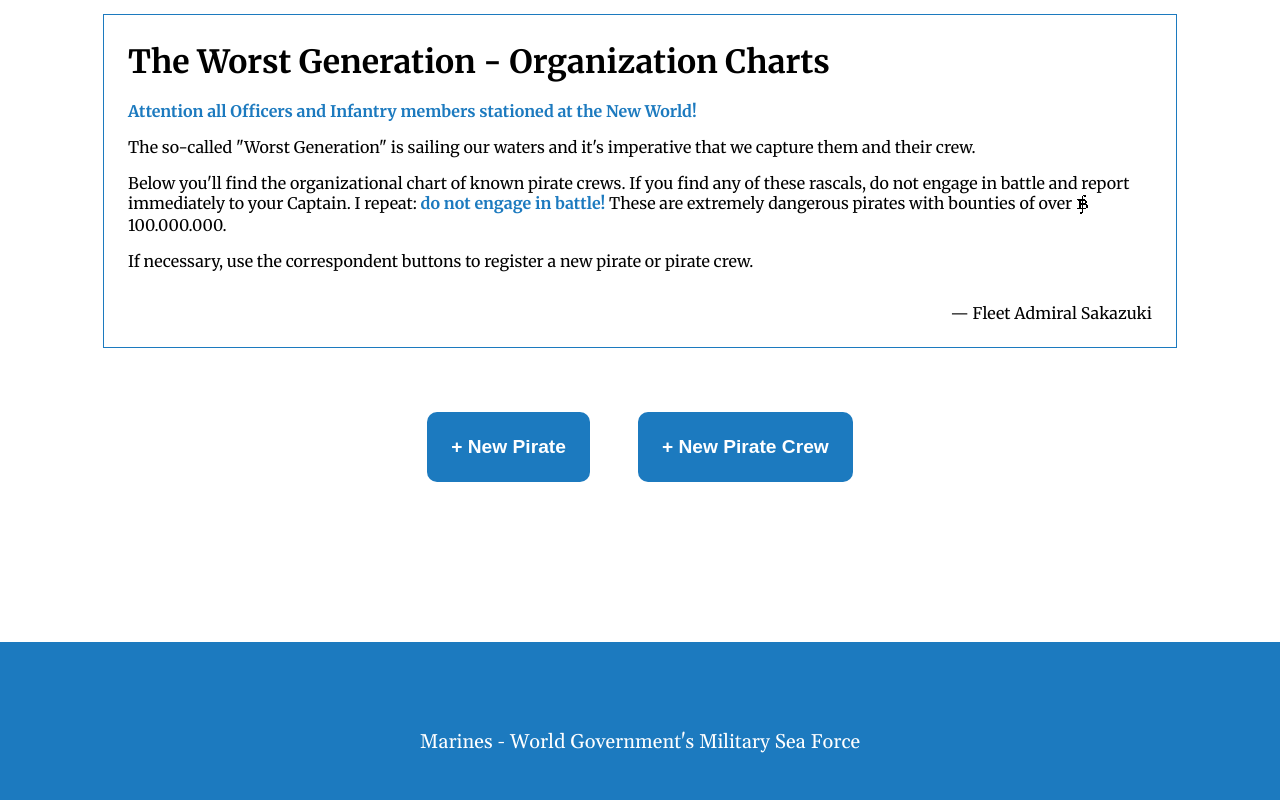
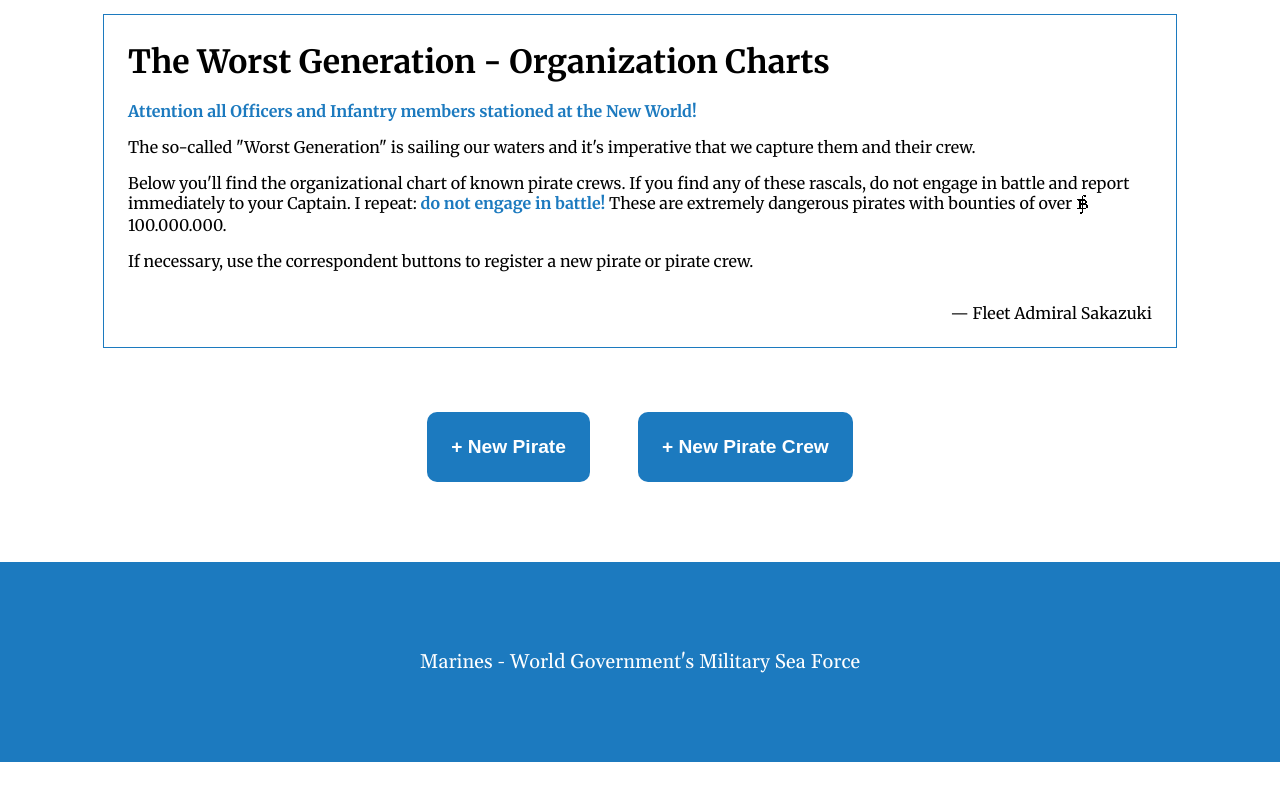
Before and after one commit to Luis-1A/One-piece, a React (Create React App) app: page / in a window 1280 px wide. Shown: the part 218-1018 px from the top of the page. After the commit the page ends 980 px from the top, so only its background shows below. Built offline with nearby package versions, Linux system fonts and the light colour scheme.

Commit message:
content and CSS update

```diff
--- a/src/App.css
+++ b/src/App.css
@@ -15,4 +15,9 @@
     display: flex;
     justify-content: center;
     column-gap: 3em;
+    margin: 2em auto;
 }
+
+.crew-gallery {
+    margin: 2em auto;
+}
--- a/src/App.js
+++ b/src/App.js
@@ -10,39 +10,34 @@ function App() {
 
   const teams = [
     {
-      name:'Programação',
+      name:'Straw Hat Pirates',
       primaryColor: '#57C271',
       secondaryColor : '#D9F7E9'
     },
     {
-      name:'Front-End',
+      name:'Booney Pirates',
       primaryColor: '#82CFFA',
       secondaryColor : '#E8F8FF'
     },
     {
-      name:'Data Science',
+      name:'Drake Pirates',
       primaryColor: '#A6D157',
       secondaryColor : '#F0F8E2'
     },
     {
-      name:'Devops',
+      name:'Fire Tank Pirates',
       primaryColor: '#E06B69',
       secondaryColor : '#FDE7E8'
     },
     {
-      name:'UX e Design',
+      name:'Heart Pirates',
       primaryColor: '#DB6EBF',
       secondaryColor : '#FAE9F5'
     },
     {
-      name:'Mobile',
+      name:'Kid Pirates',
       primaryColor: '#FFBA05',
       secondaryColor : '#FFF5D9'
-    },
-    {
-      name:'Inovação e Gestão',
-      primaryColor: '#FF8A29',
-      secondaryColor : '#FFEEDF'
     }
   ];
 
@@ -92,15 +87,17 @@ function App() {
         active={showPirateForm}
       />
 
+      <div className="crew-gallery">
         {teams.map(team => (
           <Team
             key={team.name}
             name={team.name}
             primaryColor={team.primaryColor}
             secondaryColor={team.secondaryColor}
-          members={members.filter(member => member.team === team.name)}
+            members={members.filter(member => member.crew === team.name)}
           />
         ))}
+      </div>
 
       <Footer />
     </div>
--- a/src/components/Dropdown/index.js
+++ b/src/components/Dropdown/index.js
@@ -6,7 +6,7 @@ const Dropdown = ({required, label, itens, option, onChange}) => {
         <div className='dropdown-container'>
             <label>{label}</label>
             <select required={required} value={option} onChange={(e) => onChange(e.target.value)}>
-                <option value="">Selecione um time</option>
+                <option value="">Select a Crew</option>
                 {itens.map(item => <option key={item}>{item}</option>)}
             </select>
         </div>
--- a/src/components/Footer/Footer.css
+++ b/src/components/Footer/Footer.css
@@ -1,17 +1,13 @@
 .footerContainer {
     font-family: var(--heading-font);
     height: 200px;
+    margin-top: 3em;
     background-color: var(--primary-blue);
     display: flex;
     justify-content: space-around;
     align-items: center;
 }
 
-.footerContainer .socials img {
-    width: 32px;
-    margin-right: 32px;
-}
-
 .footerContainer p {
     color: #FFF;
     font-size: 20px;
--- a/src/components/Form/Form.css
+++ b/src/components/Form/Form.css
@@ -1,7 +1,6 @@
 .form-container {
-    margin: 80px 0;
     overflow: hidden;
-    transition: max-height .3s ease;
+    transition: max-height .4s ease-in;
 }
 
 .form-container form {
--- a/src/components/Form/index.js
+++ b/src/components/Form/index.js
@@ -8,50 +8,58 @@ const Form = ({ teams, onRegisteredMember, active }) => {
 
     const [name, setName] = useState('');
     const [role, setRole] = useState('');
+    const [bounty, setBounty] = useState('');
     const [image, setImage] = useState('');
-    const [team, setTeam] = useState('');
+    const [crew, setCrew] = useState('');
 
     const onSave = (e) => {
         e.preventDefault();
-        onRegisteredMember({name, role, image, team});
+        onRegisteredMember({name, role, bounty, image, crew});
         setName('');
         setRole('');
+        setBounty('');
         setImage('');
-        setTeam('');
+        setCrew('');
     }
 
     return (
         <section className='form-container' style={{maxHeight: active ? '900px' : 0}}>
             <form onSubmit={onSave}>
-                <h2>Preencha os dados para criar o card do colaborador.</h2>
+                <h2>Pirate Information</h2>
                 <TextInput
                     required={true}
-                    label="Nome"
-                    placeholder="Digite seu nome"
+                    label="Name"
+                    placeholder="Type the scallywag's name"
                     text={name}
                     onChange={ value => setName(value)}
                 />
                 <TextInput
                     required={true}
-                    label="Cargo"
-                    placeholder="Digite seu cargo"
+                    label="Role"
+                    placeholder="Captain, navigator, sniper, medic, etc."
                     text={role}
                     onChange={ value => setRole(value)}
                 />
                 <TextInput
-                    label="Imagem"
-                    placeholder="Informe o endereço da imagem"
+                    label="Bounty"
+                    placeholder="Only numbers"
+                    text={bounty}
+                    onChange={ value => setBounty(value)}
+                />
+                <TextInput
+                    label="Image"
+                    placeholder="URL to a picture"
                     text={image}
                     onChange={ value => setImage(value)}
                 />
                 <Dropdown
                     required={true}
-                    label="Time"
+                    label="Crew"
                     itens={teams}
-                    option={team}
-                    onChange={ value => setTeam(value)}
+                    option={crew}
+                    onChange={ value => setCrew(value)}
                 />
-                <Button>Criar card</Button>
+                <Button>Register</Button>
             </form>
         </section>
     );
--- a/src/components/Member/Member.css
+++ b/src/components/Member/Member.css
@@ -5,7 +5,7 @@
 .memberContainer .header {
     border-radius: 10px 10px 0px 0px;
 }
-.memberContainer img {
+.memberContainer .picture {
     width: 100px;
     border-radius: 50%;
     position: relative;
--- a/src/index.css
+++ b/src/index.css
@@ -39,4 +39,7 @@ strong {
 
 .belly {
   vertical-align: middle;
+  width: 12px;
+  height: 20px;
+  margin-right: .2em;
 }
```
Lines whose indentation alone changed are shown as unchanged.
